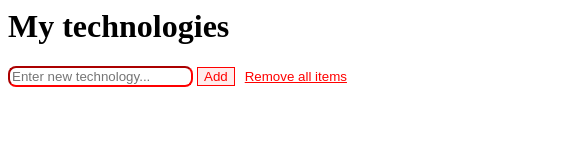
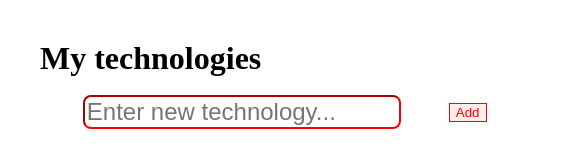
Before and after one commit to Fr1k1/Speck_task, a plain HTML site: page index.html in a window 390 px wide. Shown: the top 168 px of the page, 585 px wide, since content can reach past the window. Drawn offline with Linux system fonts and the light colour scheme.

Commit message:
Added some responsivity...little remaining

```diff
--- a/index.html
+++ b/index.html
@@ -12,11 +12,17 @@
 <body>
 
 
-    <h1>My technologies</h1>
+        <h1>My technologies</h1>
+        <br>
 
-    <input type="text" id="input_field" placeholder="Enter new technology...">
-    <button id="add_button">Add</button>
-    <button id="remove_button">Remove all items</button>
+        <div id="operations_div">
+
+        <input type="text" id="input_field" placeholder="Enter new technology...">
+        <button id="add_button">Add</button>
+        <button id="remove_button">Remove all items</button>
+
+    </div>
+    </div>
     <div id="main_div"></div>
 
     <div id="technologies_div"></div>
--- a/styles.css
+++ b/styles.css
@@ -5,6 +5,7 @@ body {
 #input_field {
     border-color: red;
     border-radius: 8px;
+    font-size: x-large;
 }
 
 #remove_all {
@@ -20,12 +21,15 @@ body {
 }
 
 .new_item {
-    background-color: wheat;
-    box-shadow: 2px;
-    height: 3rem;
+    background-color: white;
+    box-shadow: 0 0 10px rgba(0, 0, 0, 0.2);
+    border-radius: 8px;
     grid-column: span 2;
     padding: 2rem;
     text-align: center;
+    font-weight: bold;
+    font-size: x-large;
+    height: fit-content;
 }
 
 /*.new_item:nth-child(2n+1) {
@@ -49,17 +53,63 @@ body {
     border-style: solid;
     border-color: red;
     border-width: 1px;
+    position: relative;
 }
 
 #technologies_div {
     position: relative;
     top: 3rem;
-    width: 70%;
+    width: 60%;
     display: grid;
     justify-content: center;
     text-align: center;
-    grid-template-columns: repeat(auto-fit, minmax(250px, 1fr));
+    grid-template-columns: repeat(auto-fit, minmax(220px, 1fr));
     grid-auto-rows: auto;
     grid-gap: 20px;
     margin: 0 auto;
 }
+
+#operations_div {
+    justify-content: center;
+    display: flex;
+    flex-direction: row;
+    width: 60%;
+    align-items: center;
+    justify-content: space-between;
+
+    margin: 0 auto;
+}
+
+#input_field {
+    margin-right: auto;
+}
+
+#remove_button {
+    margin-left: auto;
+}
+
+#operations_div > :nth-child(3) {
+    margin-left: 40rem;
+}
+
+@media screen and (min-width: 2000px) {
+    #operations_div > :nth-child(3) {
+        margin-left: 20rem;
+    }
+}
+
+@media screen and (max-width: 1600px) {
+    #add_button {
+        margin-left: 3rem;
+    }
+
+    #operations_div > :nth-child(3) {
+        margin-left: 32rem;
+    }
+}
+
+h1 {
+    padding-top: 2rem;
+    padding-left: 2rem;
+    margin: 0;
+}
```
